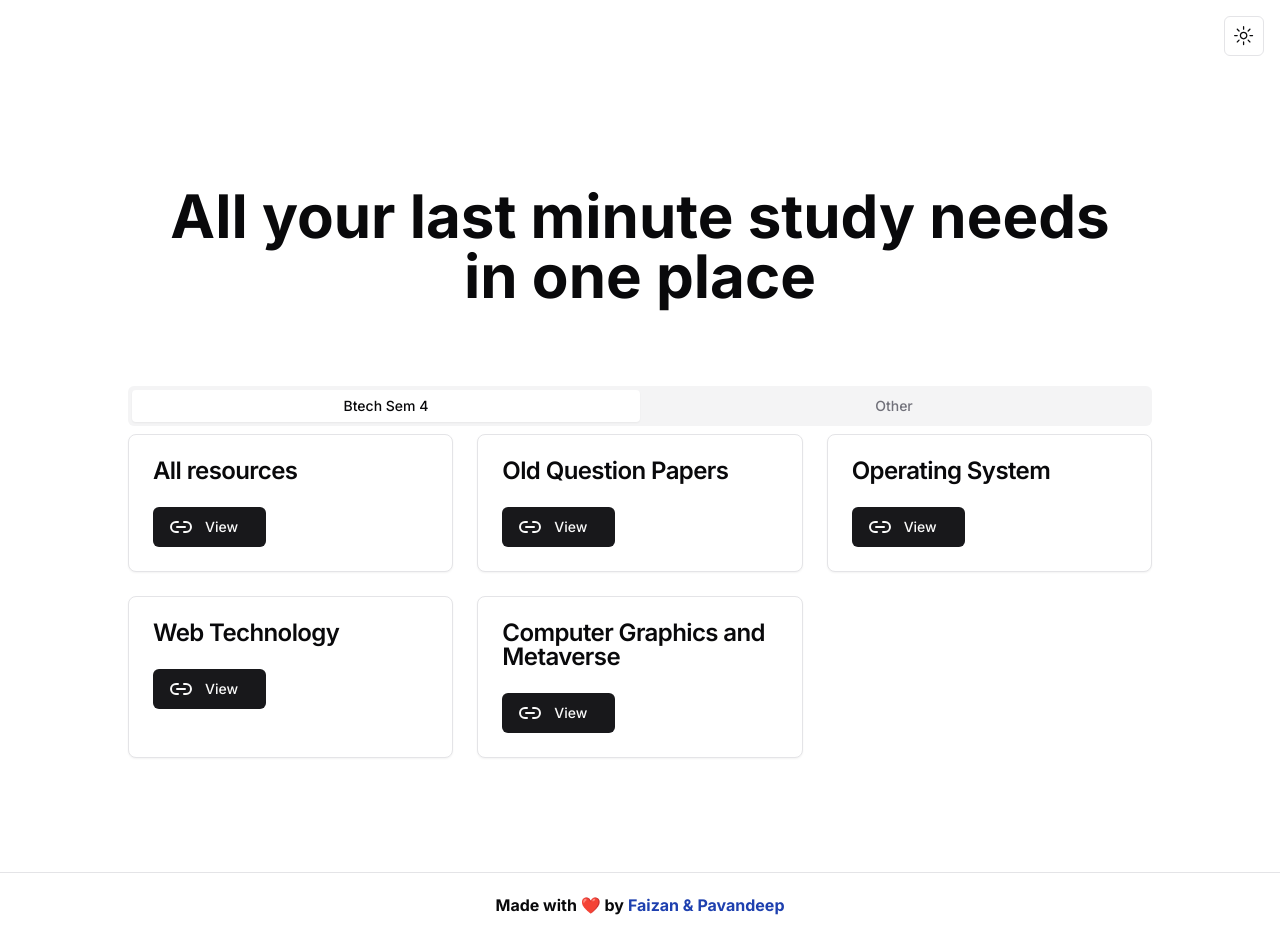
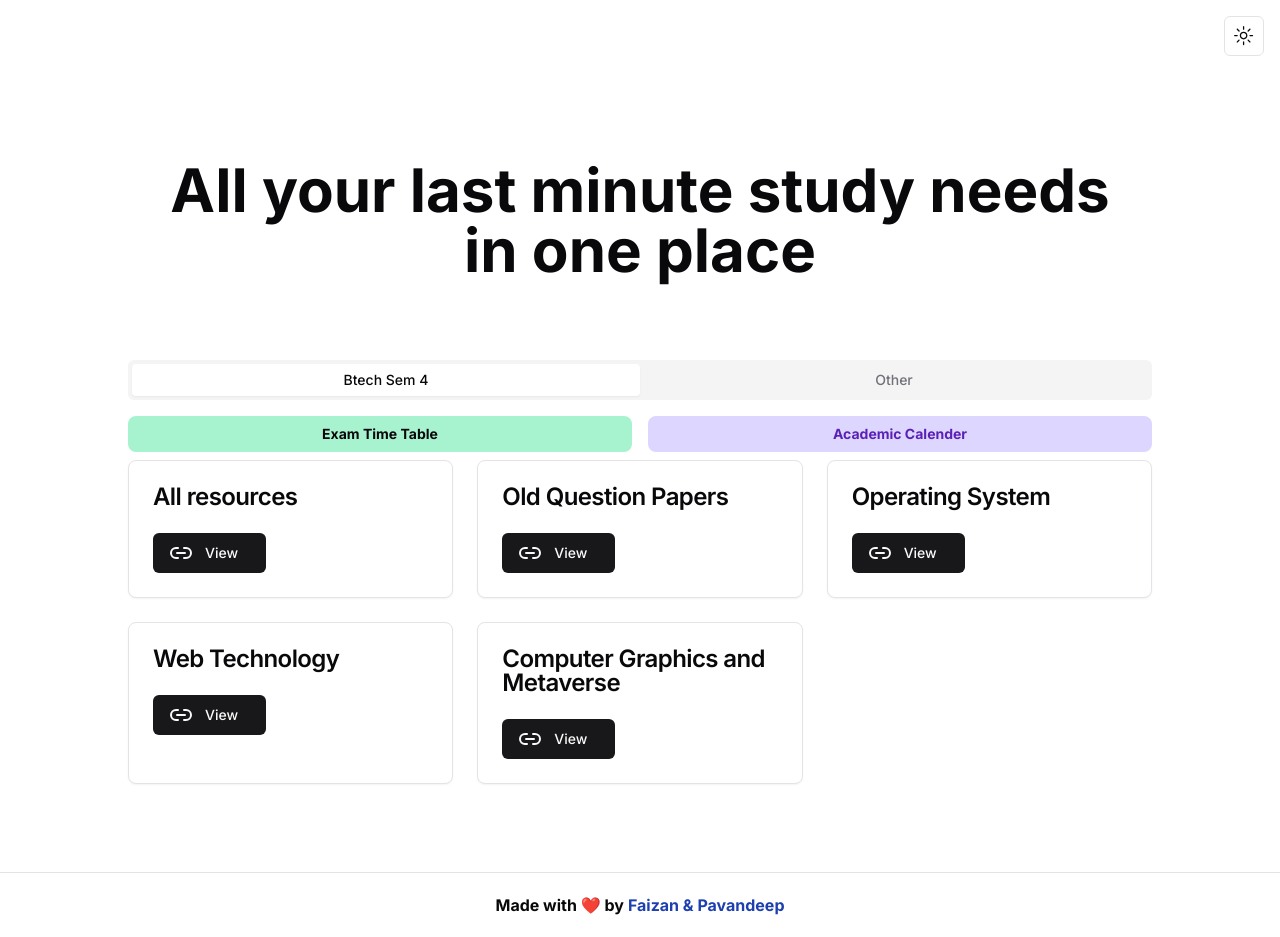
Before and after one commit to Faizanahmedsy/silver-oak-study-material, a Next.js app: page / in a window 1280 px wide. Built offline with nearby package versions, Linux system fonts and the light colour scheme.

Commit message:
feat: new butns

```diff
--- a/src/app/page.tsx
+++ b/src/app/page.tsx
@@ -41,6 +41,10 @@ export default function Home() {
               </TabsList>
             </div>
             <TabsContent value="btechSem4">
+              <div className="flex justify-between gap-4  py-2">
+                <QuickAccess1>Exam Time Table</QuickAccess1>
+                <QuickAccess2>Academic Calender</QuickAccess2>
+              </div>
               <div className="grid md:grid-cols-3 gap-6">
                 <Card className="w-full">
                   <CardHeader>
@@ -131,3 +135,19 @@ export default function Home() {
     </>
   );
 }
+
+export function QuickAccess1({ children }: { children: React.ReactNode }) {
+  return (
+    <div className="dark:bg-emerald-800 bg-emerald-200  dark:te8xt-emerald-200  text-emerald-00  font-bold rounded-lg w-full text-center py-2 text-sm">
+      {children}
+    </div>
+  );
+}
+
+export function QuickAccess2({ children }: { children: React.ReactNode }) {
+  return (
+    <div className="dark:bg-violet-800 bg-violet-200 dark:text-violet-200 text-violet-800 font-bold rounded-lg w-full text-center py-2 text-sm flex justify-center items-center">
+      {children}
+    </div>
+  );
+}
```
